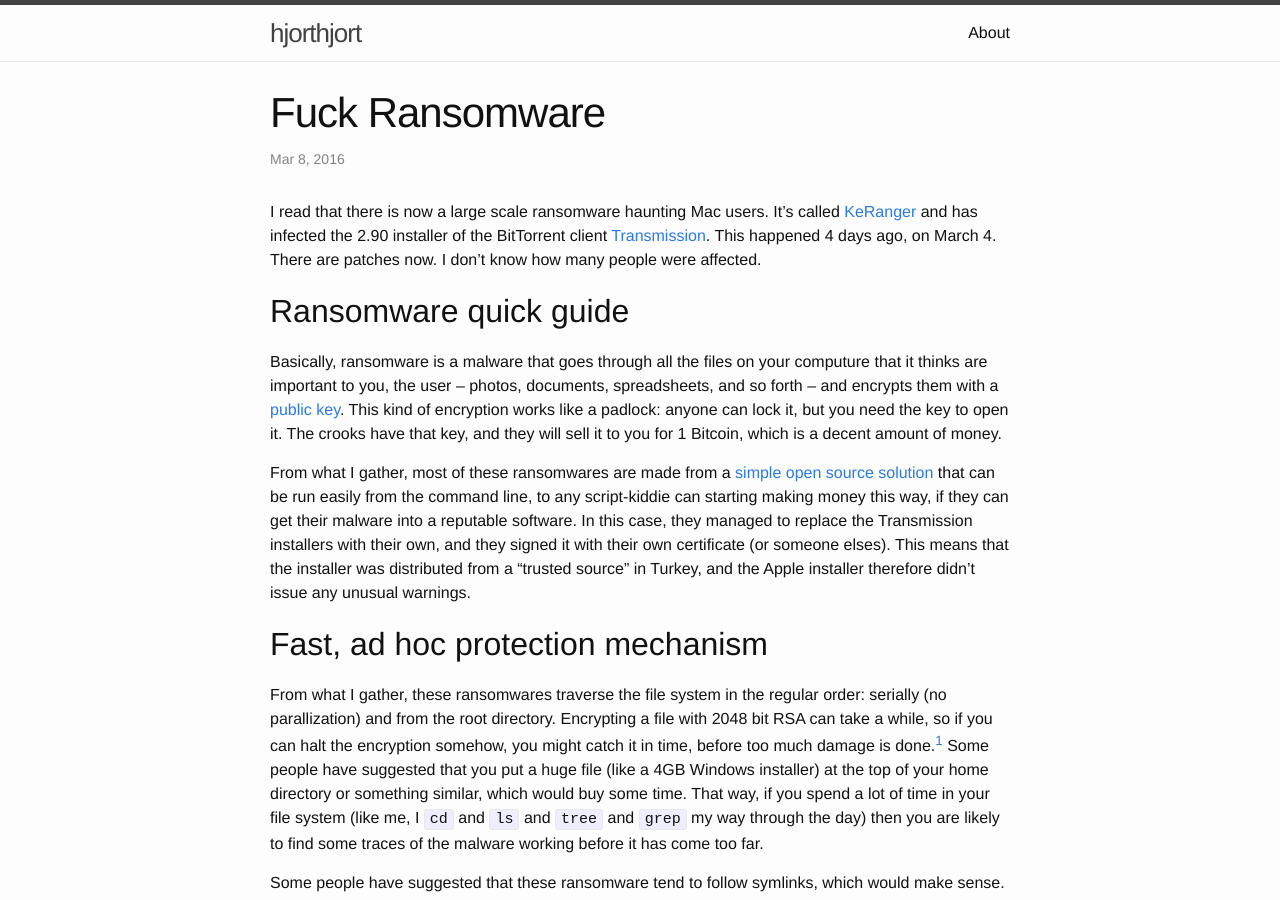
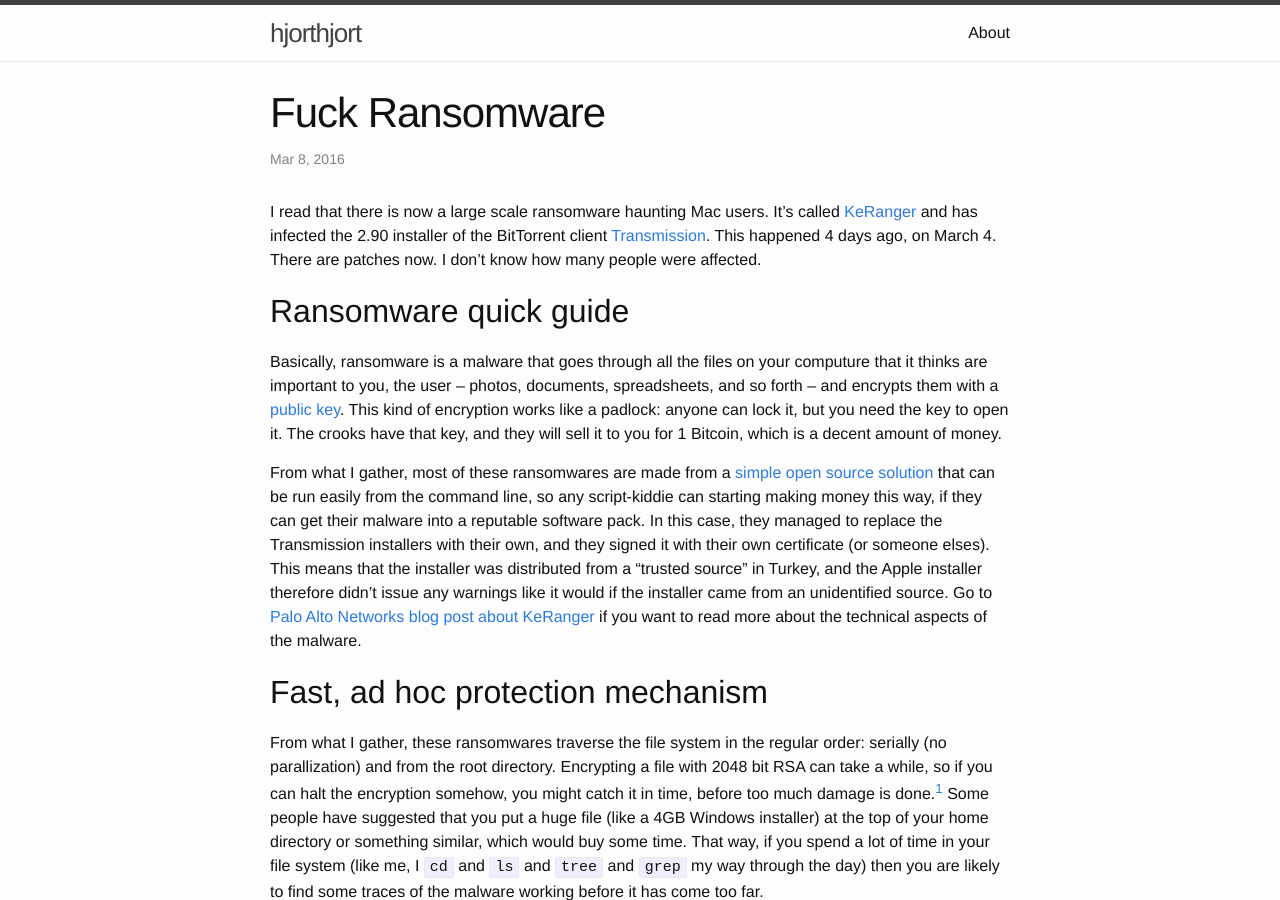
Before and after one commit to hjorthjort/hjorthjort.github.io, a Jekyll site: the page built from _posts/2016-03-08-fuck-ransomware.md, in a window 1280 px wide and 900 px high. Built offline with Jekyll 4.4.1, drawn with Linux system fonts in a browser that asks for light colours.

Commit message:
Additions

```diff
--- a/_posts/2016-03-08-fuck-ransomware.md
+++ b/_posts/2016-03-08-fuck-ransomware.md
@@ -12,7 +12,7 @@
 
 Basically, ransomware is a malware that goes through all the files on your computure that it thinks are important to you, the user – photos, documents, spreadsheets, and so forth – and encrypts them with a [public key][public-key-enc]. This kind of encryption works like a padlock: anyone can lock it, but you need the key to open it. The crooks have that key, and they will sell it to you for 1 Bitcoin, which is a decent amount of money.
 
-From what I gather, most of these ransomwares are made from a [simple open source solution][ransomC] that can be run easily from the command line, to any script-kiddie can starting making money this way, if they can get their malware into a reputable software. In this case, they managed to replace the Transmission installers with their own, and they signed it with their own certificate (or someone elses). This means that the installer was distributed from a "trusted source" in Turkey, and the Apple installer therefore didn't issue any unusual warnings.
+From what I gather, most of these ransomwares are made from a [simple open source solution][ransomC] that can be run easily from the command line, so any script-kiddie can starting making money this way, if they can get their malware into a reputable software pack. In this case, they managed to replace the Transmission installers with their own, and they signed it with their own certificate (or someone elses). This means that the installer was distributed from a "trusted source" in Turkey, and the Apple installer therefore didn't issue any warnings like it would if the installer came from an unidentified source. Go to [Palo Alto Networks blog post about KeRanger][paloalto-keranger] if you want to read more about the technical aspects of the malware.
 
 Fast, ad hoc protection mechanism
 ---------------------------------
```
